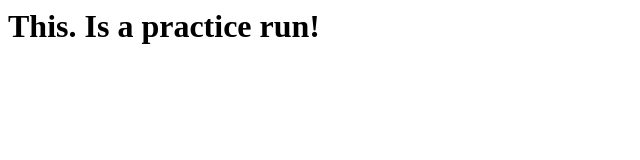
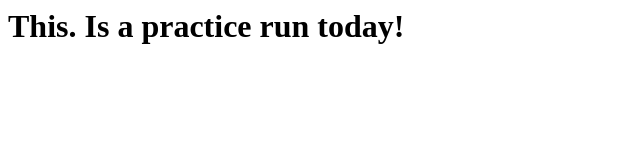
Before and after one commit to NicoleThornton/Code-First-Project, a plain HTML site: page index.html in a window 1280 px wide. Shown: the whole page, without its empty margins (0-640 px from the left). Drawn offline with Linux system fonts and the light colour scheme.

Commit message:
second change completed!

```diff
--- a/index.html
+++ b/index.html
@@ -1 +1 @@
-<h1>This. Is a practice run!</h1>
+<h1>This. Is a practice run today!</h1>
```
